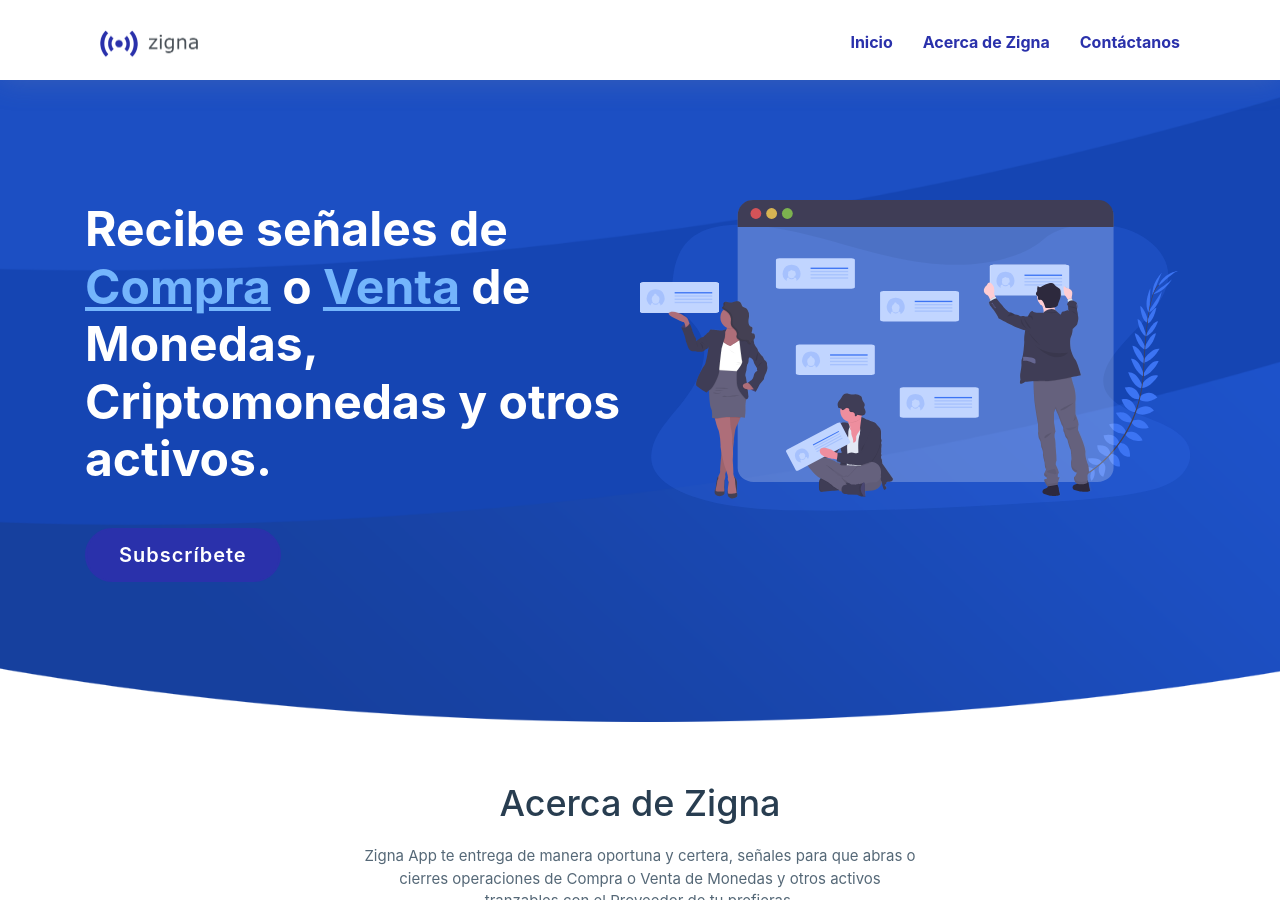
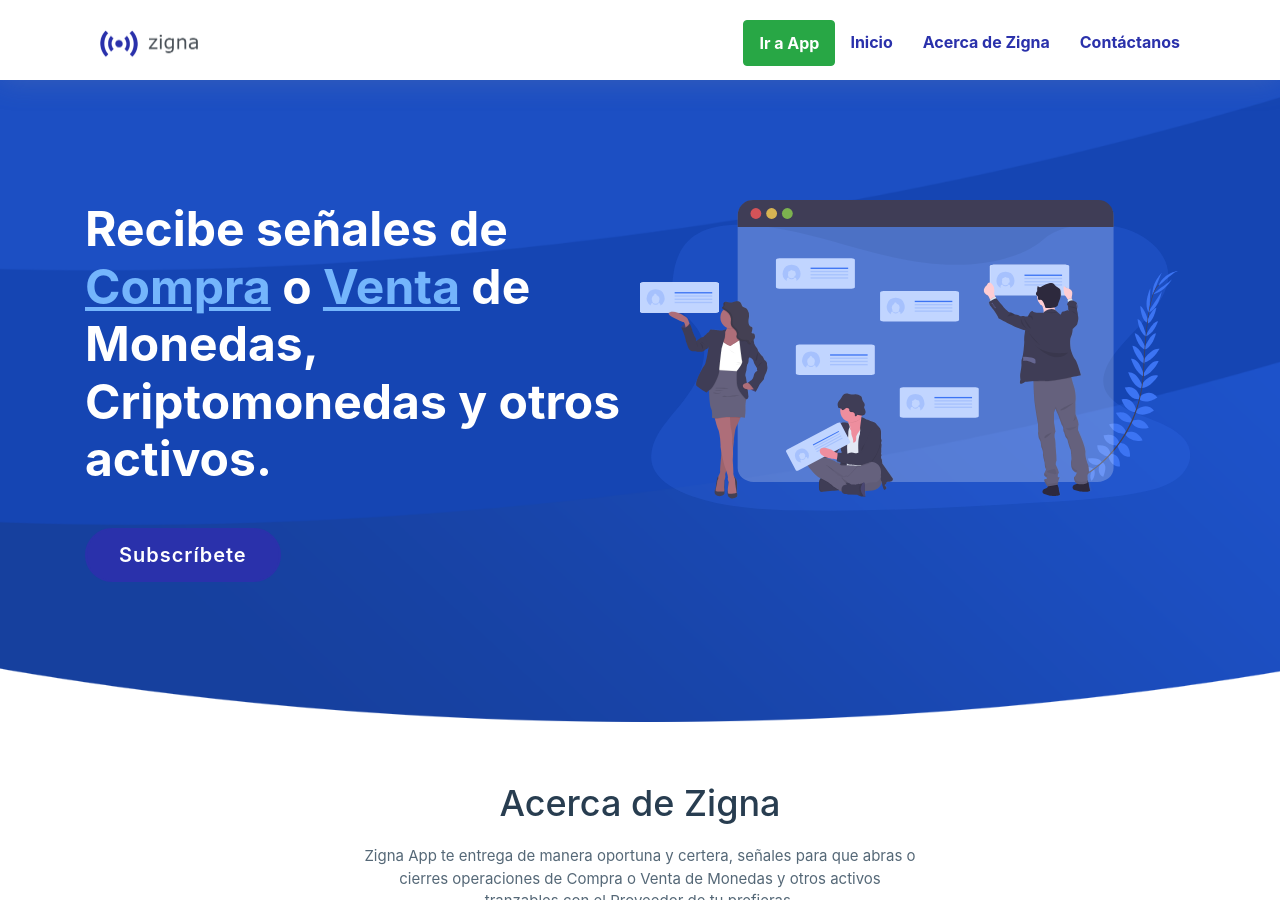
Before and after one commit to zigna-app/zigna-app.github.io, a Jekyll site: the page built from index.md, in a window 1280 px wide and 900 px high. Built offline with Jekyll 4.4.1, drawn with Linux system fonts in a browser that asks for light colours.

Commit message:
boton app

```diff
--- a/_includes/header.html
+++ b/_includes/header.html
@@ -8,6 +8,7 @@
 
         <nav class="main-nav float-right d-none d-lg-block">
             <ul>
+                <li><a href="https://www.zigna.app" class="btn btn-success text-white">Ir a App</a></li>
                 <li class="active"><a href="/">Inicio</a></li>
                 <li><a href="#about">Acerca de Zigna</a></li>
                 <li><a href="#contact">Contáctanos</a></li>
```
